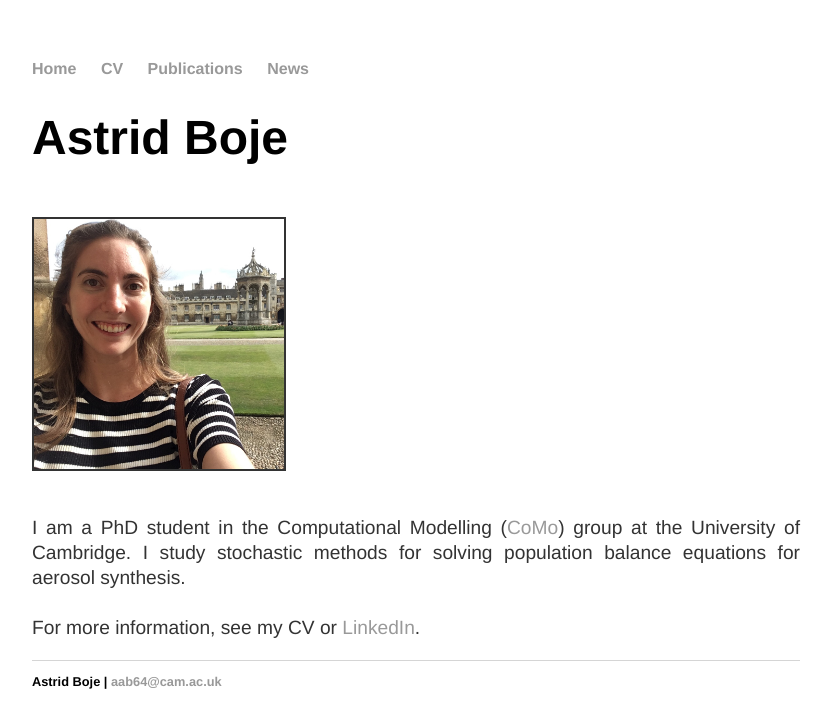
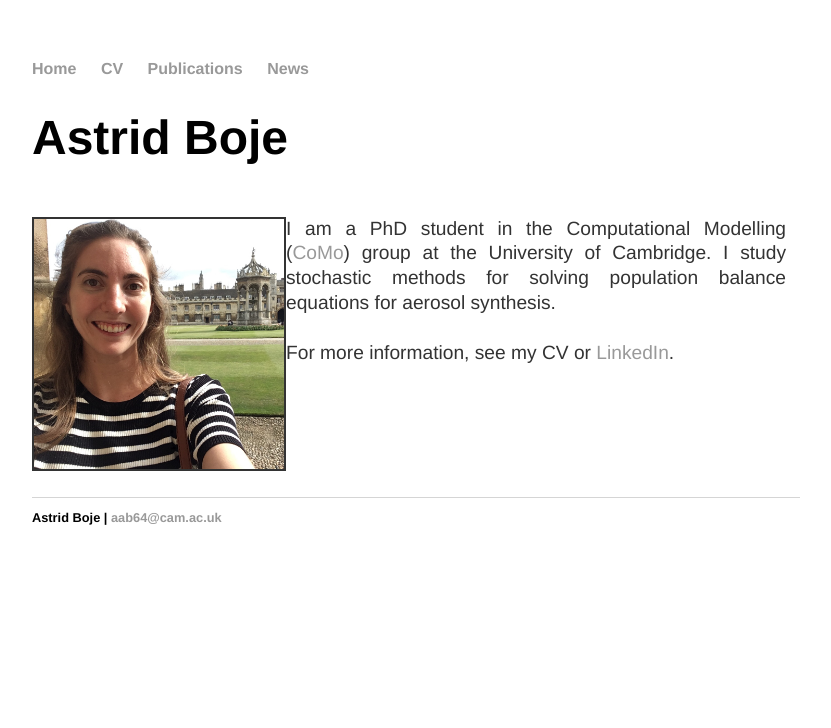
Before and after one commit to aab64/aab64.github.io, a Jekyll site: the page built from index.html, in a window 1280 px wide. Shown: the top 728 px of the page, without its empty margins (224-1055 px from the left). Built offline with Jekyll 4.4.1, drawn with Linux system fonts in a browser that asks for light colours.

Commit message:
Update index.html

```diff
--- a/index.html
+++ b/index.html
@@ -12,7 +12,7 @@ title: Astrid Boje | PhD Student | CoMo Group | University of Cambridge
 		<p style="float: left;">
 			<img src="/images/Me_in_Cam.jpg" height="auto" width="250px" border="2px solid grey">
 		</p>
-		<p style="float: right; text-align: justify">
+		<p style="float: right; width: 500px; text-align: justify">
 			I am a PhD student in the Computational Modelling (<a href="http://como.ceb.cam.ac.uk/index.php?Page=People&Section=aab64">CoMo</a>)
 			group at the University of Cambridge. I study stochastic methods for solving population balance equations for aerosol synthesis.
 			<br/>
```
